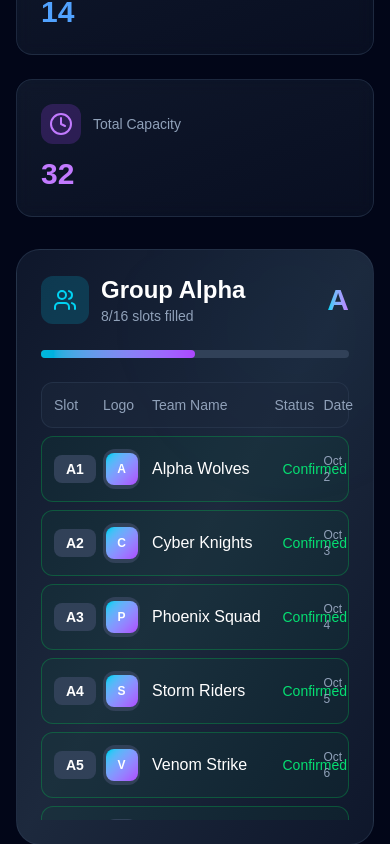
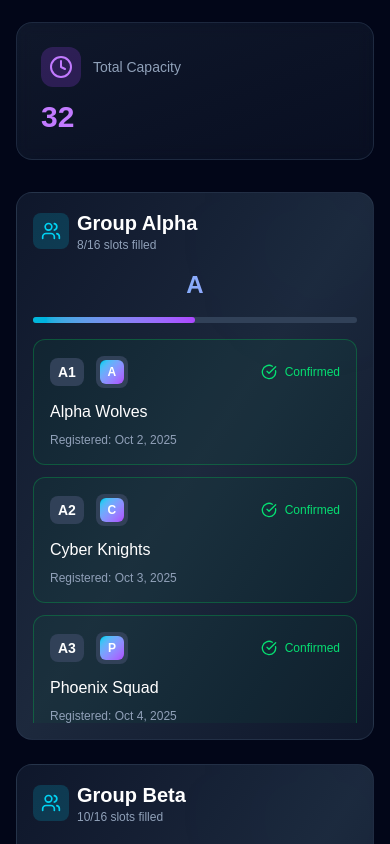
Before and after one commit to pramodlaha08/stream-nepal, a Next.js app: page /tournaments/pmwc in a window 390 px wide. Shown: the part 4411-5255 px from the top of the page. Built offline with nearby package versions, Linux system fonts and the light colour scheme.

Commit message:
feat(Tournament components): enhance layout and responsiveness for TournamentHeader and TournamentSlots

```diff
--- a/src/app/tournaments/pmwc/page.tsx
+++ b/src/app/tournaments/pmwc/page.tsx
@@ -27,7 +27,9 @@ export default function PMWCPage() {
           <div className="absolute bottom-0 left-1/3 w-96 h-96 bg-gradient-to-t from-pink-500/10 to-transparent rounded-full blur-3xl"></div>
         </div>
 
-        <div className="container mx-auto px-4 py-8 space-y-16">
+        {/* Add proper spacing from navbar */}
+        <div className="pt-24 md:pt-28 lg:pt-32">
+          <div className="container mx-auto px-4 pb-8 space-y-16">
             {/* Tournament Header */}
             <section>
               <TournamentHeader tournament={pmwcTournament} />
@@ -47,22 +49,22 @@ export default function PMWCPage() {
             </section>
 
             {/* Call to Action Section */}
-          <section className="text-center py-16">
-            <div className="bg-gradient-to-br from-slate-900 via-slate-800 to-slate-900 rounded-3xl p-12 border border-slate-700/50 relative overflow-hidden">
+            <section className="text-center py-8 md:py-16">
+              <div className="bg-gradient-to-br from-slate-900 via-slate-800 to-slate-900 rounded-2xl md:rounded-3xl p-8 md:p-12 border border-slate-700/50 relative overflow-hidden mx-4 md:mx-0">
                 <div className="absolute inset-0 bg-gradient-to-r from-cyan-500/5 via-purple-500/5 to-pink-500/5"></div>
-              <div className="relative space-y-6">
-                <h2 className="text-4xl font-bold bg-gradient-to-r from-cyan-400 via-purple-400 to-pink-400 bg-clip-text text-transparent">
+                <div className="relative space-y-4 md:space-y-6">
+                  <h2 className="text-3xl md:text-4xl font-bold bg-gradient-to-r from-cyan-400 via-purple-400 to-pink-400 bg-clip-text text-transparent">
                     Ready to Compete?
                   </h2>
-                <p className="text-slate-300 text-lg max-w-2xl mx-auto">
+                  <p className="text-slate-300 text-base md:text-lg max-w-2xl mx-auto px-4">
                     Join the most exciting PUBG Mobile tournament in Nepal.
                     Register your team now and compete for the ultimate prize.
                   </p>
-                <div className="flex flex-col sm:flex-row gap-4 justify-center pt-6">
-                  <button className="px-10 py-4 bg-gradient-to-r from-cyan-500 via-purple-600 to-pink-500 hover:from-cyan-400 hover:via-purple-500 hover:to-pink-400 text-white font-bold text-lg rounded-2xl transition-all duration-300 shadow-2xl shadow-purple-500/25 hover:shadow-purple-500/40 transform hover:-translate-y-2 hover:scale-105">
+                  <div className="flex flex-col sm:flex-row gap-3 md:gap-4 justify-center pt-4 md:pt-6">
+                    <button className="px-8 md:px-10 py-3 md:py-4 bg-gradient-to-r from-cyan-500 via-purple-600 to-pink-500 hover:from-cyan-400 hover:via-purple-500 hover:to-pink-400 text-white font-bold text-base md:text-lg rounded-xl md:rounded-2xl transition-all duration-300 shadow-2xl shadow-purple-500/25 hover:shadow-purple-500/40 transform hover:-translate-y-2 hover:scale-105">
                       Register Now
                     </button>
-                  <button className="px-10 py-4 bg-gradient-to-r from-slate-700 to-slate-600 hover:from-slate-600 hover:to-slate-500 text-white font-bold text-lg rounded-2xl transition-all duration-300 shadow-lg shadow-slate-500/25 hover:shadow-slate-500/40 transform hover:-translate-y-1">
+                    <button className="px-8 md:px-10 py-3 md:py-4 bg-gradient-to-r from-slate-700 to-slate-600 hover:from-slate-600 hover:to-slate-500 text-white font-bold text-base md:text-lg rounded-xl md:rounded-2xl transition-all duration-300 shadow-lg shadow-slate-500/25 hover:shadow-slate-500/40 transform hover:-translate-y-1">
                       Learn More
                     </button>
                   </div>
@@ -71,6 +73,7 @@ export default function PMWCPage() {
             </section>
           </div>
         </div>
+      </div>
       <Footer />
     </>
   );
--- a/src/components/TournamentSlots.tsx
+++ b/src/components/TournamentSlots.tsx
@@ -48,37 +48,39 @@ export default function TournamentSlots({
     slots: TournamentSlot[];
     groupLetter: string;
   }) => (
-    <div className="bg-gradient-to-br from-slate-900 via-slate-800 to-slate-900 rounded-3xl p-6 border border-slate-700/50 relative overflow-hidden">
+    <div className="bg-gradient-to-br from-slate-900 via-slate-800 to-slate-900 rounded-2xl md:rounded-3xl p-4 md:p-6 border border-slate-700/50 relative overflow-hidden">
       {/* Background Effects */}
-      <div className="absolute top-0 right-0 w-48 h-48 bg-gradient-to-bl from-cyan-500/5 to-transparent rounded-full blur-3xl"></div>
+      <div className="absolute top-0 right-0 w-32 h-32 md:w-48 md:h-48 bg-gradient-to-bl from-cyan-500/5 to-transparent rounded-full blur-3xl"></div>
 
       <div className="relative">
         {/* Header */}
-        <div className="flex items-center justify-between mb-6">
-          <div className="flex items-center gap-3">
-            <div className="p-3 bg-cyan-500/20 rounded-xl">
-              <Users className="w-6 h-6 text-cyan-400" />
+        <div className="flex flex-col sm:flex-row sm:items-center sm:justify-between gap-4 mb-4 md:mb-6">
+          <div className="flex items-center gap-2 md:gap-3">
+            <div className="p-2 md:p-3 bg-cyan-500/20 rounded-lg md:rounded-xl">
+              <Users className="w-5 h-5 md:w-6 md:h-6 text-cyan-400" />
             </div>
             <div>
-              <h3 className="text-2xl font-bold text-white">{title}</h3>
-              <p className="text-slate-400 text-sm">
+              <h3 className="text-xl md:text-2xl font-bold text-white">
+                {title}
+              </h3>
+              <p className="text-slate-400 text-xs md:text-sm">
                 {slots.filter((slot) => slot.status === "confirmed").length}/
                 {slots.length} slots filled
               </p>
             </div>
           </div>
-          <div className="text-right">
-            <div className="text-3xl font-bold bg-gradient-to-r from-cyan-400 to-purple-400 bg-clip-text text-transparent">
+          <div className="text-center sm:text-right">
+            <div className="text-2xl md:text-3xl font-bold bg-gradient-to-r from-cyan-400 to-purple-400 bg-clip-text text-transparent">
               {groupLetter}
             </div>
           </div>
         </div>
 
         {/* Progress Bar */}
-        <div className="mb-6">
-          <div className="bg-slate-700 rounded-full h-2">
+        <div className="mb-4 md:mb-6">
+          <div className="bg-slate-700 rounded-full h-1.5 md:h-2">
             <div
-              className="bg-gradient-to-r from-cyan-500 to-purple-500 h-2 rounded-full transition-all duration-500"
+              className="bg-gradient-to-r from-cyan-500 to-purple-500 h-1.5 md:h-2 rounded-full transition-all duration-500"
               style={{
                 width: `${
                   (slots.filter((slot) => slot.status === "confirmed").length /
@@ -90,8 +92,8 @@ export default function TournamentSlots({
           </div>
         </div>
 
-        {/* Table */}
-        <div className="space-y-2">
+        {/* Table - Desktop/Tablet View */}
+        <div className="hidden md:block space-y-2">
           {/* Table Header */}
           <div className="grid grid-cols-12 gap-3 p-3 bg-slate-800/50 rounded-xl border border-slate-700/50 text-slate-400 text-sm font-medium">
             <div className="col-span-2">Slot</div>
@@ -174,6 +176,75 @@ export default function TournamentSlots({
             ))}
           </div>
         </div>
+
+        {/* Mobile Card View */}
+        <div className="md:hidden space-y-3">
+          <div className="max-h-96 overflow-y-auto scrollbar-thin scrollbar-thumb-slate-600 scrollbar-track-slate-800 space-y-3">
+            {slots.map((slot) => (
+              <div
+                key={slot.slotNumber}
+                className={`p-4 rounded-xl border transition-all duration-300 ${getStatusColor(
+                  slot.status
+                )}`}
+              >
+                <div className="flex items-center justify-between mb-3">
+                  <div className="flex items-center gap-3">
+                    <div className="bg-slate-700 px-2 py-1 rounded-lg text-white font-bold text-sm">
+                      {slot.slotName}
+                    </div>
+                    <div className="w-8 h-8 bg-slate-700 rounded-lg flex items-center justify-center overflow-hidden">
+                      {slot.status === "confirmed" ? (
+                        <div className="w-6 h-6 bg-gradient-to-br from-cyan-400 to-purple-500 rounded-md flex items-center justify-center text-white text-xs font-bold">
+                          {slot.teamName.charAt(0)}
+                        </div>
+                      ) : (
+                        <User className="w-4 h-4 text-slate-500" />
+                      )}
+                    </div>
+                  </div>
+                  <div className="flex items-center gap-2">
+                    {getStatusIcon(slot.status)}
+                    <span
+                      className={`text-xs capitalize font-medium ${
+                        slot.status === "confirmed"
+                          ? "text-green-400"
+                          : slot.status === "reserved"
+                          ? "text-yellow-400"
+                          : "text-slate-400"
+                      }`}
+                    >
+                      {slot.status}
+                    </span>
+                  </div>
+                </div>
+                <div className="space-y-2">
+                  <div
+                    className={`font-medium ${
+                      slot.status === "confirmed"
+                        ? "text-white"
+                        : "text-slate-500"
+                    }`}
+                  >
+                    {slot.teamName}
+                  </div>
+                  {slot.registrationDate && (
+                    <div className="text-slate-400 text-xs">
+                      Registered:{" "}
+                      {new Date(slot.registrationDate).toLocaleDateString(
+                        "en-US",
+                        {
+                          year: "numeric",
+                          month: "short",
+                          day: "numeric",
+                        }
+                      )}
+                    </div>
+                  )}
+                </div>
+              </div>
+            ))}
+          </div>
+        </div>
       </div>
     </div>
   );
@@ -181,11 +252,11 @@ export default function TournamentSlots({
   return (
     <div className="space-y-8">
       {/* Section Header */}
-      <div className="text-center space-y-4">
-        <h2 className="text-4xl font-bold bg-gradient-to-r from-cyan-400 via-purple-400 to-pink-400 bg-clip-text text-transparent">
+      <div className="text-center space-y-3 md:space-y-4">
+        <h2 className="text-3xl md:text-4xl font-bold bg-gradient-to-r from-cyan-400 via-purple-400 to-pink-400 bg-clip-text text-transparent">
           Tournament Slots
         </h2>
-        <p className="text-slate-400 text-lg max-w-2xl mx-auto">
+        <p className="text-slate-400 text-base md:text-lg max-w-2xl mx-auto px-4">
           Track team registrations and slot allocations for both groups. Teams
           are divided into two groups for the group stage.
         </p>
@@ -235,17 +306,17 @@ export default function TournamentSlots({
       </div>
 
       {/* Side by Side Tables */}
-      <div className="grid grid-cols-1 xl:grid-cols-2 gap-8">
+      <div className="grid grid-cols-1 lg:grid-cols-2 gap-6 md:gap-8">
         <SlotTable title="Group Alpha" slots={groupA} groupLetter="A" />
         <SlotTable title="Group Beta" slots={groupB} groupLetter="B" />
       </div>
 
       {/* Action Buttons */}
-      <div className="flex flex-col sm:flex-row gap-4 justify-center pt-8">
-        <button className="px-8 py-4 bg-gradient-to-r from-cyan-500 to-blue-600 hover:from-cyan-400 hover:to-blue-500 text-white font-bold rounded-2xl transition-all duration-300 shadow-lg shadow-cyan-500/25 hover:shadow-cyan-500/40 transform hover:-translate-y-1">
+      <div className="flex flex-col sm:flex-row gap-3 md:gap-4 justify-center pt-6 md:pt-8 px-4">
+        <button className="px-6 md:px-8 py-3 md:py-4 bg-gradient-to-r from-cyan-500 to-blue-600 hover:from-cyan-400 hover:to-blue-500 text-white font-bold text-sm md:text-base rounded-xl md:rounded-2xl transition-all duration-300 shadow-lg shadow-cyan-500/25 hover:shadow-cyan-500/40 transform hover:-translate-y-1">
           Register Your Team
         </button>
-        <button className="px-8 py-4 bg-gradient-to-r from-slate-700 to-slate-600 hover:from-slate-600 hover:to-slate-500 text-white font-bold rounded-2xl transition-all duration-300 shadow-lg shadow-slate-500/25 hover:shadow-slate-500/40 transform hover:-translate-y-1">
+        <button className="px-6 md:px-8 py-3 md:py-4 bg-gradient-to-r from-slate-700 to-slate-600 hover:from-slate-600 hover:to-slate-500 text-white font-bold text-sm md:text-base rounded-xl md:rounded-2xl transition-all duration-300 shadow-lg shadow-slate-500/25 hover:shadow-slate-500/40 transform hover:-translate-y-1">
           Download Slot List
         </button>
       </div>
```
Also changed, not shown: src/components/TournamentHeader.tsx (+50 -50 lines). Lines whose indentation alone changed are shown as unchanged.
